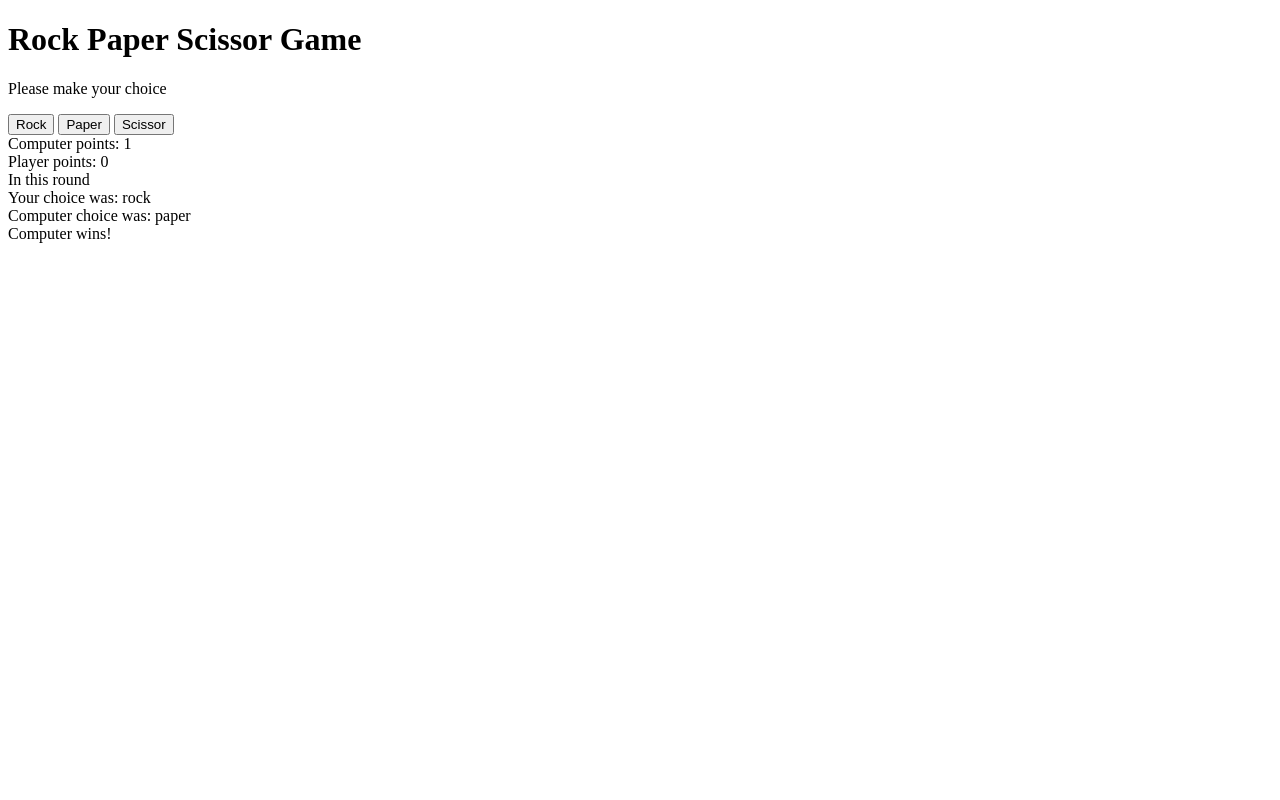
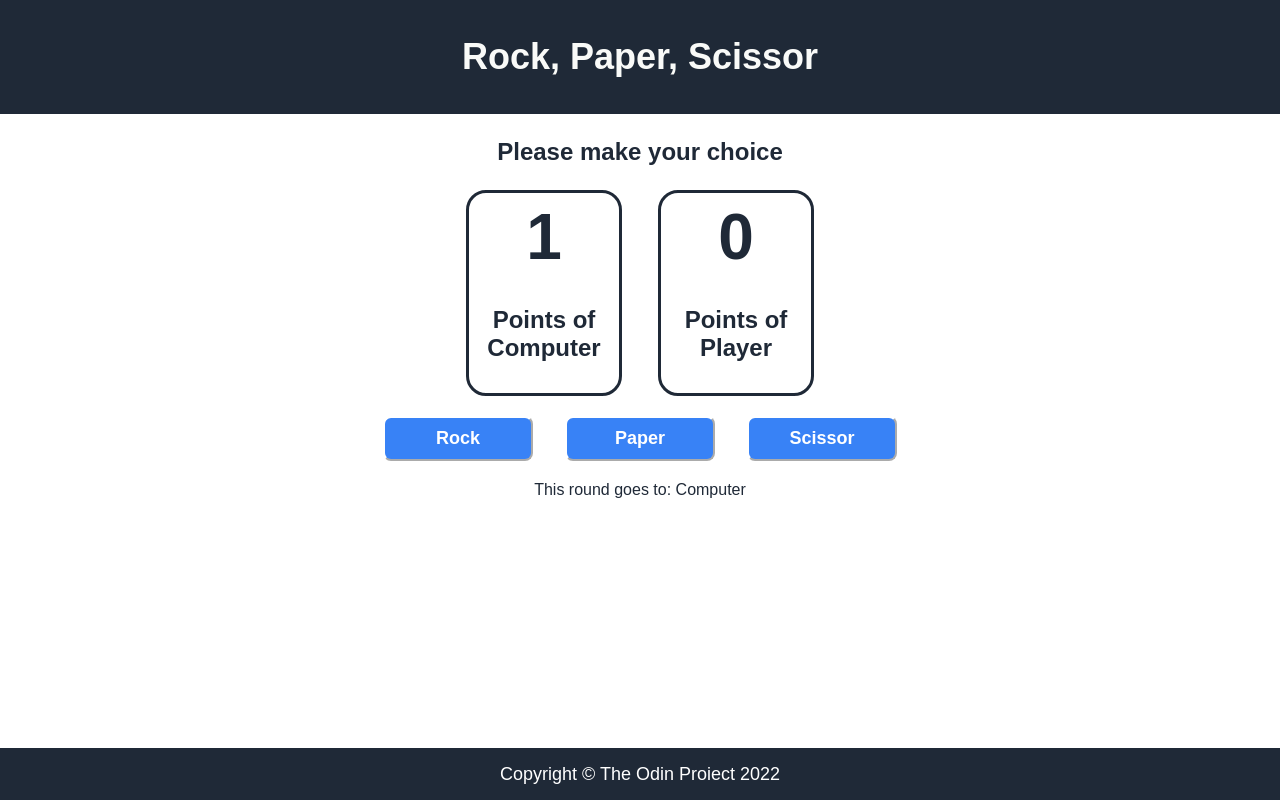
Before and after one commit to S-Kajari/rockpaperscisor, a plain HTML site: page index.html in a window 1280 px wide. Both pictures are taken after a click on the button "Rock". Drawn offline with Linux system fonts and the light colour scheme.

Commit message:
created styling, cleaned javascript and added reload button

```diff
--- a/game.js
+++ b/game.js
@@ -1,67 +1,65 @@
-let computerPoints = 0;
-let playerPoints = 0;
-
 //random number calculator for computer choice
 function computerPlay(){
     let array = ["rock", "paper", "scissor"];
     let num = Math.ceil(Math.random() * 3);
     return array[num - 1];
 }
-//function to play one round
+//logic
 function playRound(playerSelection, computerSelection) {
     if (playerSelection === computerSelection){
-        return "It's a tie!";
-    }
-    else if (playerSelection === "rock" && computerSelection ==="paper"){
-        return "Computer wins!"
-    }
-    else if (playerSelection === "rock" && computerSelection ==="scissor"){
-        return "You win!"
-    }
-    else if (playerSelection === "paper" && computerSelection ==="scissor"){
-        return "Computer wins!"
-    }
-    else if (playerSelection === "paper" && computerSelection ==="rock"){
-        return "You win!"
-    }
-    else if (playerSelection === "scissor" && computerSelection ==="paper"){
-        return "You win!"
-    }
-    else if (playerSelection === "scissor" && computerSelection ==="rock"){
-        return "Computer wins!"
+        return "It's a tie";
+    } else if (
+        (computerSelection === 'rock' && playerSelection === 'scissor') ||
+        (computerSelection === 'scissor' && playerSelection === 'paper') ||
+        (computerSelection === 'paper' && playerSelection === 'rock')){
+        return "Computer"
+    } else if (
+        (playerSelection === 'rock' && computerSelection === 'scissor') ||
+        (playerSelection === 'scissor' && computerSelection === 'paper') ||
+        (playerSelection === 'paper' && computerSelection === 'rock')){
+        return "Player"
     }
 }
 
-
-const buttons = document.querySelectorAll('button');
+let computerPoints = 0;
+let playerPoints = 0;
+const buttonsDiv = document.getElementById("buttons");
+const buttons = buttonsDiv.querySelectorAll('button');
+const counterComputer = document.getElementById("numbercomputer")
+const counterPlayer = document.getElementById("numberplayer")
+//play round
 buttons.forEach((button) => {
   button.addEventListener('click', () => {
     let playerSelection = button.id;
     let computerSelection = computerPlay();
     let message = (playRound(playerSelection, computerSelection));
-    if (message === 'Computer wins!'){
+    if (message === 'Computer'){
         computerPoints += 1;
-    } else if (message === "You win!"){
+    } else if (message === "Player"){
         playerPoints += 1;
     }
-    const container = document.querySelector('#result');
-    const counterText = document.getElementById("counter")
-    counterText.innerHTML = ('Computer points: ' + computerPoints + '<br/> Player points: ' + playerPoints);
-    container.innerHTML = ('In this round <br/> Your choice was: ' + playerSelection + '<br/> Computer choice was: ' + computerSelection + '<br/>' + message);
-
-    const body = document.querySelector('body');
-    const resetMSG = document.createElement('div')
+//write pionts to board and anounce round result
+    counterComputer.innerText = computerPoints;
+    counterPlayer.innerText =  playerPoints;
+    document.getElementById("result").innerText = "This round goes to: " + message;
+//check points status, and if someone reached 5 points anounce result with reset button
     if (computerPoints === 5 || playerPoints === 5){
         if (computerPoints > playerPoints){
-            resetMSG.innerHTML = ('Computer wins this game. <br/>For a new game reload page');
-            resetMSG.style.color="red";
+            resetButton.innerHTML = 'Computer wins this game!</br>Click here to start a new one.';
+            resetButton.style.backgroundColor = "red";
+            resetButton.style.display = "block";
         } else {
-            resetMSG.innerHTML = ('You won this game. <br/>For a new game reload page');
-            resetMSG.style.color="green";
+            resetButton.innerHTML = 'You won this game!</br>Click here to start a new one.';
+            resetButton.style.backgroundColor= "green";
+            resetButton.style.display = "block";
         }
-        body.appendChild(resetMSG)
-        var div = document.getElementById("buttons");
-        div.remove();
+        //remove game buttons
+        buttonsDiv.style.display = "none";
     }
   });
 });
+//reset button script
+const resetButton = document.getElementById("resbut");
+resetButton.addEventListener('click', () => {
+    location.reload();
+});
--- a/index.html
+++ b/index.html
@@ -4,20 +4,38 @@
     <meta charset="UTF-8">
     <meta http-equiv="X-UA-Compatible" content="IE=edge">
     <meta name="viewport" content="width=device-width, initial-scale=1.0">
-    <title>Rock Paper Scissor</title>
+    <title>Rock, Paper, Scissor</title>
     <link rel="stylesheet" href="style.css">
     <script src="game.js" defer></script>
 </head>
 <body>
-    <h1>Rock Paper Scissor Game</h1>
-    <p>Please make your choice</p>
+    <header>
+        <p class="header_logo">Rock, Paper, Scissor</p>
+    </header>
+    <main>
+        <p class="instruction">Please make your choice</p>
+        <game>
+            <div id="counter">
+                <div class="scorecard">
+                    <number id="numbercomputer">0</number>
+                    <p>Points of Computer</p>
+                </div>
+                <div class="scorecard">
+                <number id="numberplayer">0</number>
+                <p>Points of Player</p>
+                </div>
+            </div>
             <div id="buttons">
                 <button id="rock">Rock</button>
                 <button id="paper">Paper</button>
                 <button id="scissor">Scissor</button>
             </div>
-    <div id="counter"></div>
             <div id="result"></div>
-
+            <button id="resbut" style="display: none;"></button>
+        </game>
+    </main>
+    <footer>
+        <div>Copyright © The Odin Proiect 2022</div>
+    </footer>
 </body>
 </html>
--- a/style.css
+++ b/style.css
@@ -0,0 +1,99 @@
+body {
+    font-family: Arial, Helvetica, sans-serif;
+    margin: 0;
+}
+
+header {
+    background-color: #1F2937;
+    display: flex;
+    justify-content: center;
+}
+.header_logo{
+    color: #F9FAF8;
+    font-size: 36px;
+    font-weight: 900;
+}
+
+main{
+display: flex;
+flex-direction: column;
+height: auto;
+color: #1F2937;
+justify-content: center;
+text-align: center;
+
+}
+.instruction {
+    font-size: 24px;
+    font-weight:900;
+    background-color: white;
+}
+
+game{
+    background-color: white;
+    display: flex;
+    flex-direction: column;
+    align-items: center;
+}
+
+#buttons{
+    display: flex;
+    flex-wrap: wrap;
+    gap: 32px;
+    justify-content: center;
+    padding-bottom: 20px;
+}
+
+button{
+    background-color: #3882F6;
+    color: white;
+    padding:10px 0;
+    border-radius: 8px;
+    font-size: 18px;
+    font-weight: 600;
+    width: 150px;
+    border-color: white;
+    margin: 0;
+
+}
+#counter{
+    display: flex;
+    gap: 36px;
+    justify-content: space-evenly;
+    flex-wrap: wrap;
+    padding-bottom: 20px;
+}
+.scorecard{
+    display: flex;
+    flex-direction: column;
+    justify-content: space-evenly;
+    width: 150px;
+    height: 200px;
+    text-align: center;
+    font-size: 24px;
+    font-weight: 600;
+    border-style: solid;
+    border-radius: 20px;
+    border-color: #1F2937;
+
+}
+number{
+    font-size: 64px;
+}
+#resbut{
+    margin-top: 16px;
+    width: 300px;
+}
+footer{
+    position: fixed;
+    bottom: 0;
+    left: 0;
+    right: 0;
+    height: 52px;
+    display: flex;
+    align-items: center;
+    justify-content: center;
+    background-color: #1F2937;
+    color: white;
+    font-size: 18px;
+}
```
Lines whose indentation alone changed are shown as unchanged.
